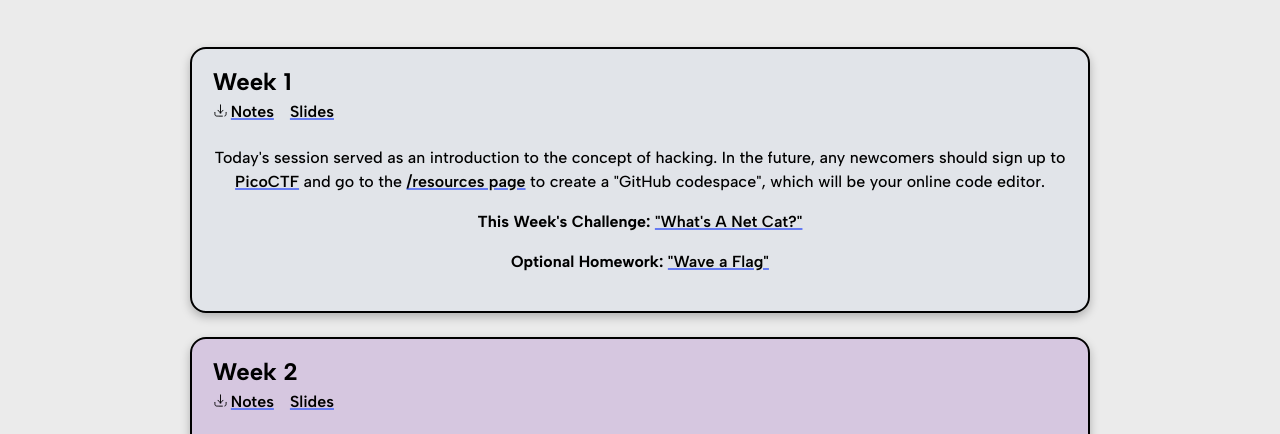
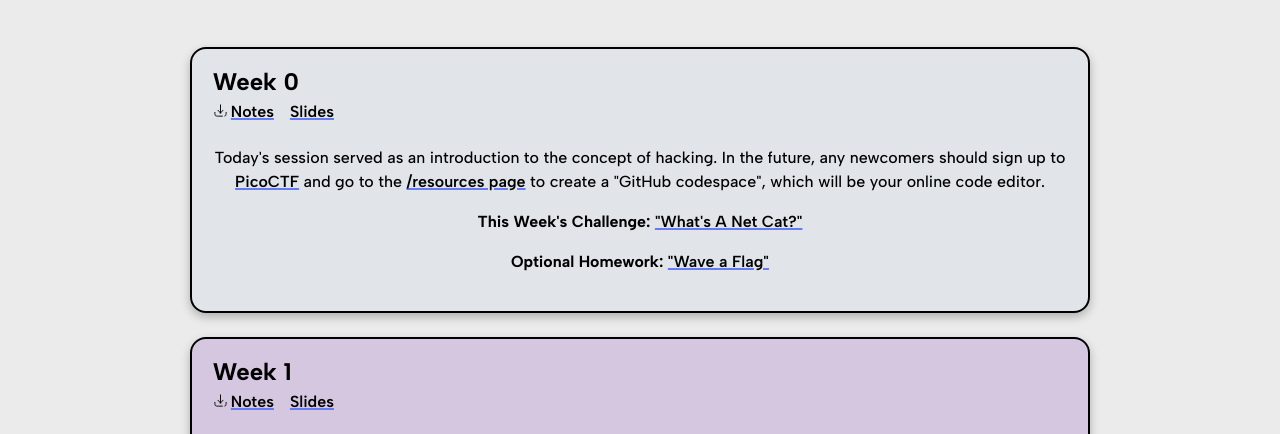
Before and after one commit to scepterb/cyber-cats, a React (Vite) app in the folder client/: page /notes in a window 1280 px wide. Shown: the part 187-621 px from the top of the page. Built offline with nearby package versions, Linux system fonts and the light colour scheme; no server answers; the HTML template or start-up script is replaced by a standard one.

Commit message:
Week 0 mess-up

```diff
--- a/client/src/pages/Notes.tsx
+++ b/client/src/pages/Notes.tsx
@@ -11,7 +11,7 @@ export default function Notes() {
         <h1>Notes</h1>
       </div>
       <WeekNote
-        week="1"
+        week="0"
         slidesUrl="https://docs.google.com/presentation/d/1fCPHNNWUVKwPYNQxonIsIsty3eXWMmd2CEUM702oBqY/"
         notesUrl="./notes/Week-0.md"
         challenge={<TooltipLink href="https://play.picoctf.org/playlists/18?m=148" tooltip="play.picoctf.org">"What's A Net Cat?"</TooltipLink>}
@@ -22,7 +22,7 @@ export default function Notes() {
         In the future, any newcomers should sign up to <TooltipLink href="https://picoctf.org" tooltip="picoctf.org">PicoCTF</TooltipLink> and go to the <Link to="/resources">/resources page</Link> to create a "GitHub codespace", which will be your online code editor.
       </WeekNote>
       <WeekNote
-        week="2"
+        week="1"
         slidesUrl="https://docs.google.com/presentation/d/1tMTvIWddDbPhZPW6l1hFTx5SDFxbF6IFe-pWiDgurOk/edit?slide=id.g2553b51d4ff_0_89#slide=id.g2553b51d4ff_0_89"
         notesUrl="./notes/Week-1.md"
         challenge={<TooltipLink tooltip="overthewire.org" href="https://overthewire.org/wargames/bandit/">Bandit Wargame</TooltipLink>}
```
